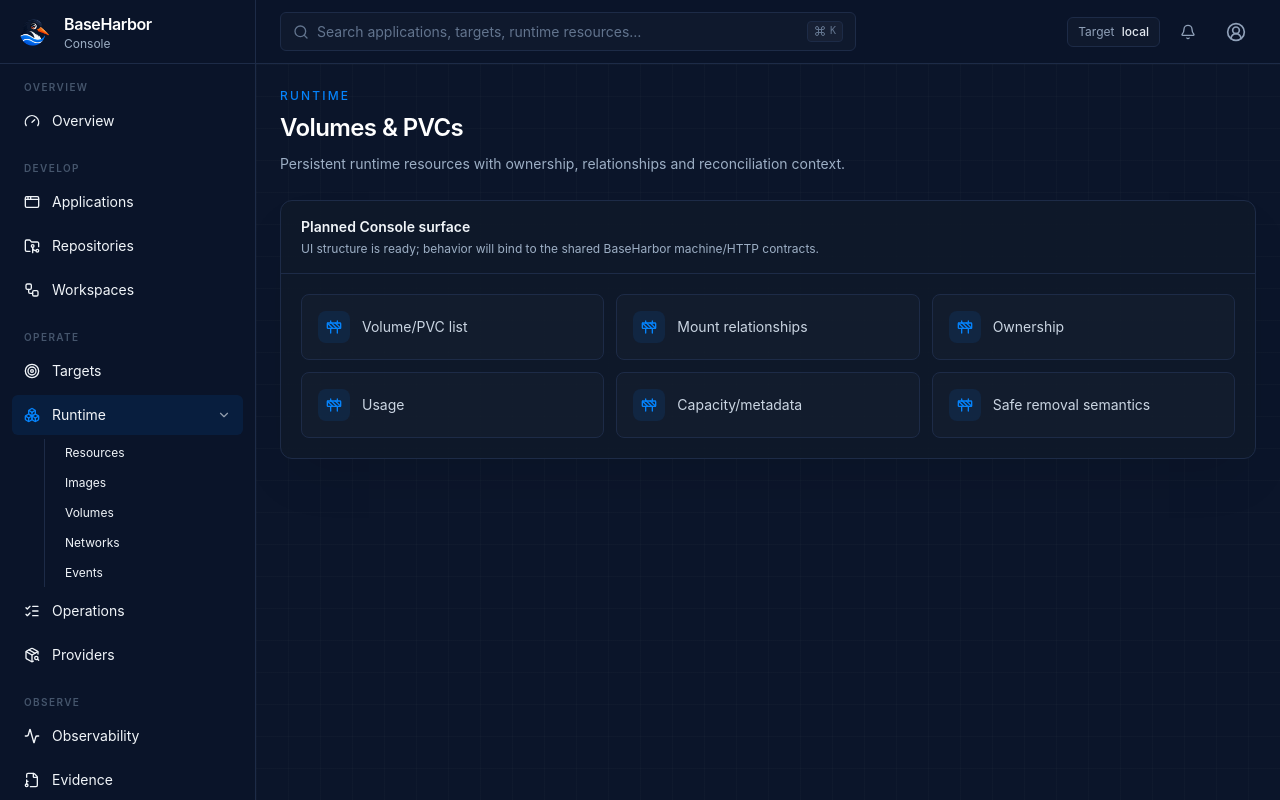
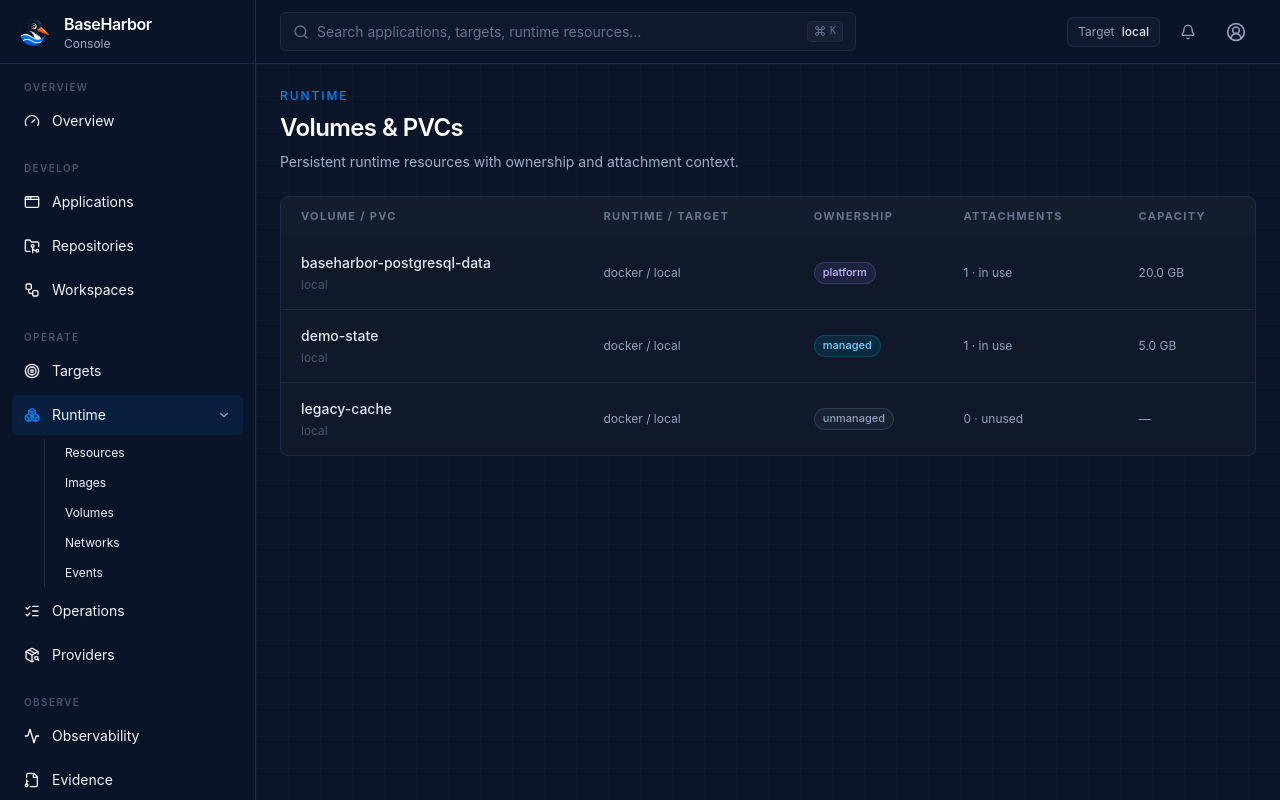
Before and after one commit to mcpdev80/baseharbor-console, a Next.js app: page /runtime/volumes in a window 1280 px wide. Built offline with nearby package versions, Linux system fonts and the light colour scheme.

Commit message:
feat: replace remaining Console placeholders with domain views

```diff
--- a/src/app/runtime/volumes/page.tsx
+++ b/src/app/runtime/volumes/page.tsx
@@ -1,4 +1,7 @@
-import { SectionPage } from "@/components/section/section-page";
-export default function Page() {
-  return <SectionPage eyebrow="Runtime" title="Volumes & PVCs" description="Persistent runtime resources with ownership, relationships and reconciliation context." capabilities={["Volume/PVC list","Mount relationships","Ownership","Usage","Capacity/metadata","Safe removal semantics"]} />;
+import { VolumeInventoryTable } from "@/components/runtime/runtime-inventory-tables";
+import { baseHarborData } from "@/lib/baseharbor/data";
+
+export default async function VolumesPage() {
+  const volumes = await baseHarborData.runtimeVolumes();
+  return <div className="mx-auto max-w-[1500px] space-y-6"><div><p className="mb-2 text-xs font-medium uppercase tracking-[.16em] text-[var(--bh-signal-blue)]">Runtime</p><h1 className="text-2xl font-semibold tracking-tight text-white">Volumes & PVCs</h1><p className="mt-2 text-sm text-[var(--muted)]">Persistent runtime resources with ownership and attachment context.</p></div><div className="overflow-hidden rounded-lg border border-[var(--border)] bg-[var(--panel)]"><VolumeInventoryTable volumes={volumes} /></div></div>;
 }
```
